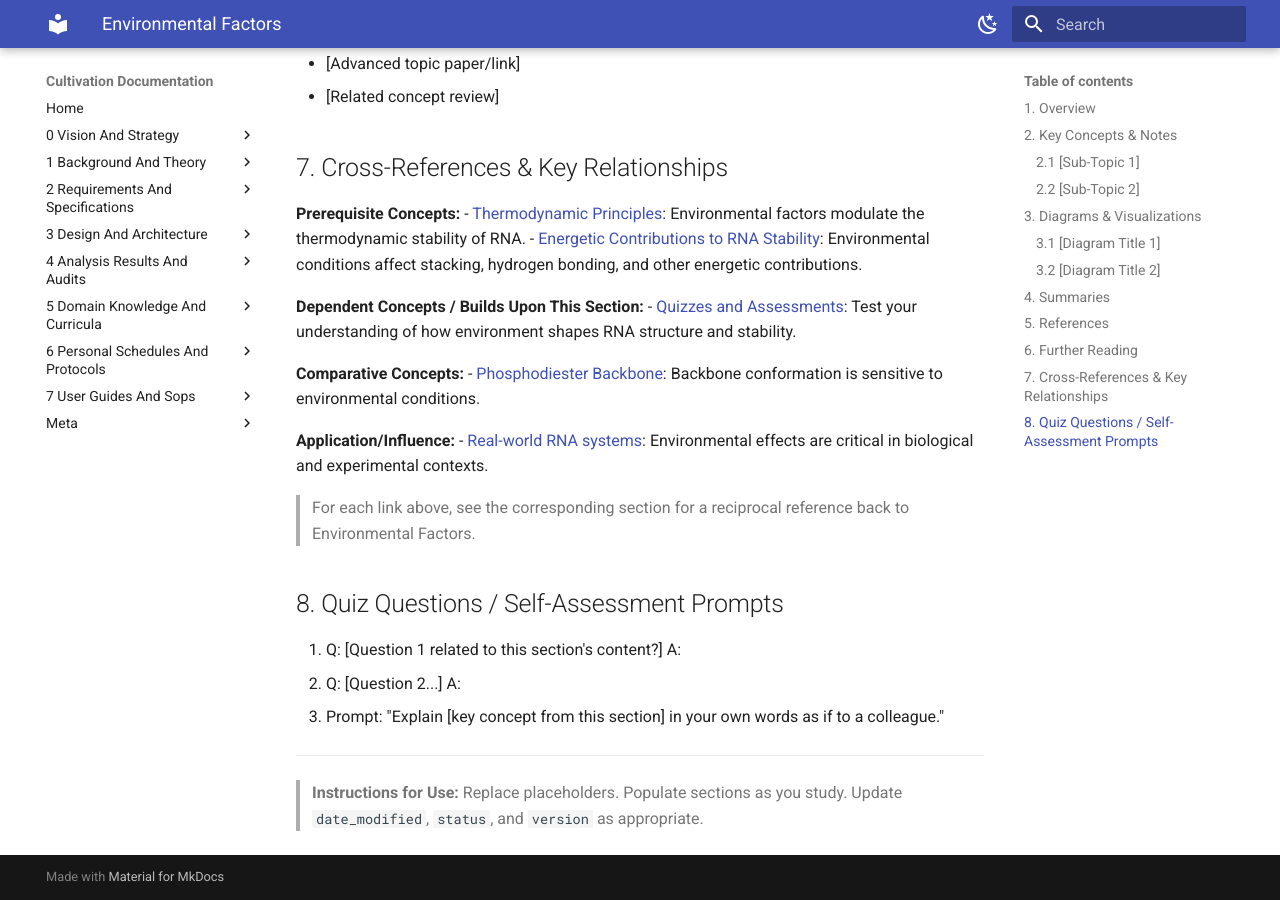
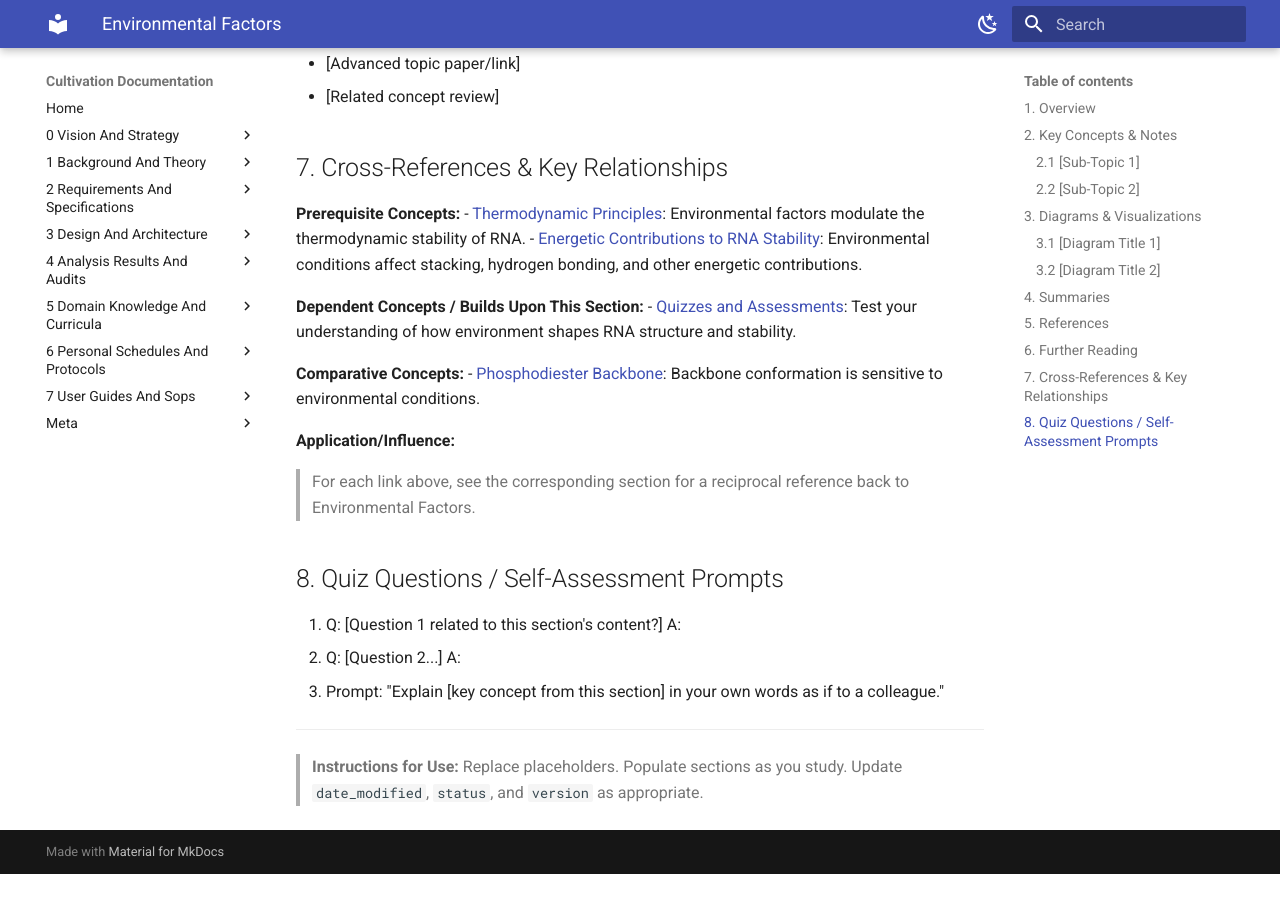
Before and after one commit to ImmortalDemonGod/Holistic-Performance-Enhancement, an MkDocs documentation site: the page built from cultivation/docs/5_domain_knowledge_and_curricula/biology/RNA_MODELING/Pillar1_Biophysical_Modeling/6_Environmental_Factors/index.md, in a window 1280 px wide and 900 px high, scrolled down 1155 px. Built offline with MkDocs 1.6.1 and Material for MkDocs 9.7.7, drawn with Linux system fonts in a browser that asks for light colours; after the commit the page ends 2029 px from its top, so only the background shows below that.

Commit message:
📝 docs(biology): update environmental factors documentation
- remove outdated reference to real-world RNA systems
- streamline content for clarity and relevance

```diff
--- a/cultivation/docs/5_domain_knowledge_and_curricula/biology/RNA_MODELING/Pillar1_Biophysical_Modeling/6_Environmental_Factors/index.md
+++ b/cultivation/docs/5_domain_knowledge_and_curricula/biology/RNA_MODELING/Pillar1_Biophysical_Modeling/6_Environmental_Factors/index.md
@@ -58,7 +58,6 @@ version: "1.1"
 - [Phosphodiester Backbone](../2_Phosphodiester_Backbone/index.md): Backbone conformation is sensitive to environmental conditions.
 
 **Application/Influence:**
-- [Real-world RNA systems](../../../../../../some_path/for_future_expansion.md): Environmental effects are critical in biological and experimental contexts.
 
 > For each link above, see the corresponding section for a reciprocal reference back to Environmental Factors.
 
```
